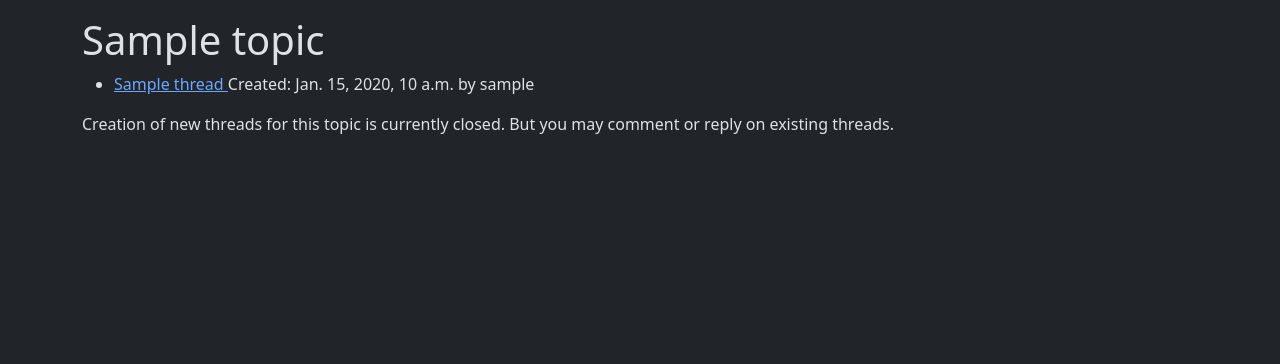
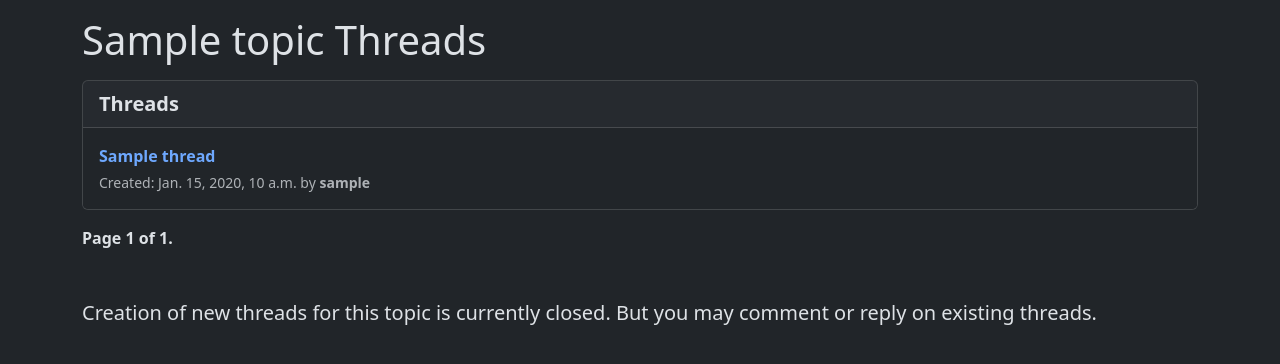
Before and after one commit to Tonqi/django_topicsapp_framework, a Django app: page /topics/1/threads in a window 1280 px wide. Shown: the part 56-420 px from the top of the page. Run offline with Django 5.2, Linux system fonts and the light colour scheme; tables that the repository leaves empty hold one stand-in row (values such as "Sample post"); some libraries are stand-ins or nearby versions.

Commit message:
v1.2 added bootstrap to most elements, implemented a button that collapses a window that displays a textarea that sends a post request to views.py function for reply and comment, form gets saved into DB, new_comment/reply therefor not needed, implemented paginator to display a certain number of objects per side, + minor changes

```diff
--- a/threads/templates/threads/index.html
+++ b/threads/templates/threads/index.html
@@ -1,7 +1,7 @@
 {% extends "threads/base.html" %}
 {% block page_header %}
-<div>
-    <div class="container-fluid">
+<div class="position-relative">
+    <div class="container-fluid text-center position-absolute">
         {% if user.is_authenticated %}
         <h1 class="display-1">Welcome, {{user.username}}!</h1>
         <p class="lead"> Have fun on the page :)</p>
--- a/threads/templates/threads/new_thread.html
+++ b/threads/templates/threads/new_thread.html
@@ -1,6 +1,6 @@
 {% extends "threads/base.html" %}
 {% block content %}
-<p class="lead">Create a new Thread for {{topic.topic_name}}</p>
+<p class="lead fw-bold">Create a new Thread for {{topic.topic_name}}</p>
 <form action="{% url 'threads:new_thread' topic.id%}" method="post">
 {% csrf_token %}
 <div class="mb-3">
--- a/threads/templates/threads/threads.html
+++ b/threads/templates/threads/threads.html
@@ -1,9 +1,51 @@
 {% extends "threads/base.html" %}
 {% block content %}
-<h1> {{topics.topic_name}} </h1>
+<h1 class="mb-3"> {{topics.topic_name}} Threads</h1>
+
+  <div class="card mb-3">
+
+    <!-- Card Header -->
+    <div class="card-header fw-bold fs-5">
+      Threads
+    </div>
+
+    <ul class="list-group list-group-flush">
+      {% for t in topic_threads %}
+
+        <li class="list-group-item py-3">
+
+          <!-- Thread title link -->
+          <a href="{% url 'threads:in_thread' topics.id t.id %}"
+             class="link-underline-dark fw-bold">
+            {{ t.thread_title }}
+          </a>
+
+          <!-- Meta info -->
+          <div class="text-muted small mt-1">
+            Created: {{ t.date_added }} by
+            {% if t.owner %}
+              <span class="fw-semibold">{{ t.owner.username }}</span>
+            {% else %}
+              <span class="text-danger">&lt;deleted&gt;</span>
+            {% endif %}
+          </div>
+
+        </li>
+
+      {% empty %}
+        <li class="list-group-item text-muted fst-italic py-3">
+          No threads created yet.
+        </li>
+      {% endfor %}
+    </ul>
+
+  </div>
+
+<!--OLD-->
+{%comment%}
 <ul>
     {% for t in topic_threads %}
-    <li> <a href="{% url 'threads:in_thread' topics.id t.id %}"> {{t.thread_title}} </a> Created: {{t.date_added}} by
+    <li> <a href="{% url 'threads:in_thread' topics.id t.id %}" class="link-underline-dark"> {{t.thread_title}} </a> Created: {{t.date_added}} by
         {% if t.owner %}
         {{t.owner.username}}
         {% else %}
@@ -15,13 +57,38 @@
     {% endfor %}
 
 </ul>
+{%endcomment%}
+
+<div class="pagination mb-3">
+    <span class="step-links">
+
+        <span class="current fw-semibold">
+            Page {{ page_obj.number }} of {{ page_obj.paginator.num_pages }}.
+        </span>
+
+        {% if page_obj.has_previous %}
+        <div class="d-flex gap-3">
+          <a class="link-underline-dark" href="?page=1">&laquo; First</a>
+          <a class ="link-underline-dark" href="?page={{ page_obj.previous_page_number }}">Previous</a>
+        </div>
+        {% endif %}
+
+        {% if page_obj.has_next %}
+        <div class="d-flex gap-3">
+          <a class="link-underline-dark" href="?page={{ page_obj.next_page_number }}">Next</a>
+          <a class="link-underline-dark" href="?page={{ page_obj.paginator.num_pages }}">Last &raquo;</a>
+        </div>
+        {% endif %}
+    </span>
+</div>
+
 {% if topics.closed == True %}
-<p> Creation of new threads for this topic is currently closed. But you may comment or reply on existing threads.</p>
+<p class="lead mt-5"> Creation of new threads for this topic is currently closed. But you may comment or reply on existing threads.</p>
 {% else %}
 {% if user.is_authenticated %}
-<p> <a href="{% url 'threads:new_thread' topics.id %}">Create a new Thread</a></p>
+<a href="{% url 'threads:new_thread' topics.id %}" class="fw-bold link-underline-dark mt-5">Create a new Thread</a>
 {% else %}
-<p> Create an account to start new threads! </p>
+<p class="lead mt-5"> Create an account to start new threads! </p>
 {% endif %}
 {% endif %}
 {% endblock content %}
--- a/threads/templates/threads/topic.html
+++ b/threads/templates/threads/topic.html
@@ -2,5 +2,5 @@
 {% block content %}
 <h1>{{topic.topic_name}}</h1>
 <p>{{topic_message}}</p>
-<a href="{% url 'threads:threads' topic.id %}">View Threads</a>
+<a class="btn btn-primary"href="{% url 'threads:threads' topic.id %}" role="button">View Threads</a>
 {% endblock content %}
--- a/threads/views.py
+++ b/threads/views.py
@@ -1,4 +1,5 @@
 from django.shortcuts import render, redirect
+from django.core.paginator import Paginator
 from .models import Topic, Thread, Comment
 from .forms import ThreadForm, NewCommentForm, NewReplyForm
 from django.contrib.auth.decorators import login_required
@@ -31,6 +32,10 @@ def topic(request, topic_id):
             topic_message="I fear technology, please no more!"
         case 2:
             topic_message="Don't talk rubbish about my favourite series!"
+        case 3:
+            topic_message="I love anime."
+        case 4:
+            topic_message="Soccer, no it's football!"
         case _:
             topic_message="..."
 
@@ -41,14 +46,20 @@ def threads(request, topic_id):
     topic = Topic.objects.get(id=topic_id)
     # Parent -> get specific child with <model>_set
     topic_threads = topic.thread_set.order_by('-date_added')
-    context = {'topics':topic, 'topic_threads':topic_threads}
+    paginator = Paginator(topic_threads, 5)
+    page_number = request.GET.get("page")
+    page_obj = paginator.get_page(page_number)
+    context = {'topics':topic, 'topic_threads':page_obj,'page_obj': page_obj}
     return render(request, "threads/threads.html", context)
 
 def in_thread(request, topic_id, thread_id):
     topic = Topic.objects.get(id=topic_id)
     thread = Thread.objects.get(id=thread_id)
     comments = thread.comment_set.order_by('-date_added')
-    context = {'topics':topic, 'threads':thread, 'comments':comments}
+    paginator = Paginator(comments, 5)
+    page_number = request.GET.get("page")
+    page_obj = paginator.get_page(page_number)
+    context = {'topics':topic, 'threads':thread, 'comments':page_obj, 'page_obj': page_obj}
     return render(request, "threads/in_thread.html", context)
 
 @login_required
@@ -76,43 +87,33 @@ def new_thread(request, topic_id):
 
 @login_required
 def new_comment(request, topic_id, thread_id):
-    topic = Topic.objects.get(id=topic_id)
     thread = Thread.objects.get(id=thread_id)
     if(thread.closed == False):
-        if request.method != 'POST':
-            form = NewCommentForm()
-        else:
-            form = NewCommentForm(data=request.POST)
-            if form.is_valid():
-                new_thread_comment = form.save(commit=False)
-                new_thread_comment.owner = request.user
-                new_thread_comment.thread = thread
-                new_thread_comment.save()
-                return redirect('threads:in_thread', thread_id=thread_id, topic_id=topic_id)
-
-        context = {'topic':topic, 'form':form, 'thread':thread}
-        return render(request, 'threads/new_comment.html', context)
+        form = NewCommentForm(data=request.POST)
+        if form.is_valid():
+            new_thread_comment = form.save(commit=False)
+            new_thread_comment.owner = request.user
+            new_thread_comment.thread = thread
+            new_thread_comment.save()
+            return redirect('threads:in_thread', thread_id=thread_id, topic_id=topic_id)
     else:
+        raise Http404
+    if request.method == 'GET':
         raise Http404
 
 @login_required
 def new_reply(request, topic_id, thread_id, comment_id):
-    topic = Topic.objects.get(id=topic_id)
     thread = Thread.objects.get(id=thread_id)
     comment = Comment.objects.get(id=comment_id)
     if(thread.closed == False):
-        if request.method != 'POST':
-            form = NewReplyForm()
-        else:
-            form = NewReplyForm(data=request.POST)
-            if form.is_valid():
-                new_thread_reply = form.save(commit=False)
-                new_thread_reply.owner = request.user
-                new_thread_reply.comment = comment
-                new_thread_reply.save()
-                return redirect('threads:in_thread', thread_id=thread_id, topic_id=topic_id)
-
-        context = {'topic':topic, 'form':form, 'thread':thread, 'comment':comment}
-        return render(request, 'threads/new_reply.html', context)
+        form = NewReplyForm(data=request.POST)
+        if form.is_valid():
+            new_thread_reply = form.save(commit=False)
+            new_thread_reply.owner = request.user
+            new_thread_reply.comment = comment
+            new_thread_reply.save()
+            return redirect('threads:in_thread', thread_id=thread_id, topic_id=topic_id)
     else:
         raise Http404
+    if request.method == 'GET':
+        raise Http404
```
Also changed, not shown: threads/forms.py (+14 -2 lines), threads/templates/threads/in_thread.html (+101 -17 lines), threads/templates/threads/new_comment.html (deleted, +0 -9 lines), threads/templates/threads/new_reply.html (deleted, +0 -9 lines), threads/templates/threads/topics.html (+22 -2 lines).
